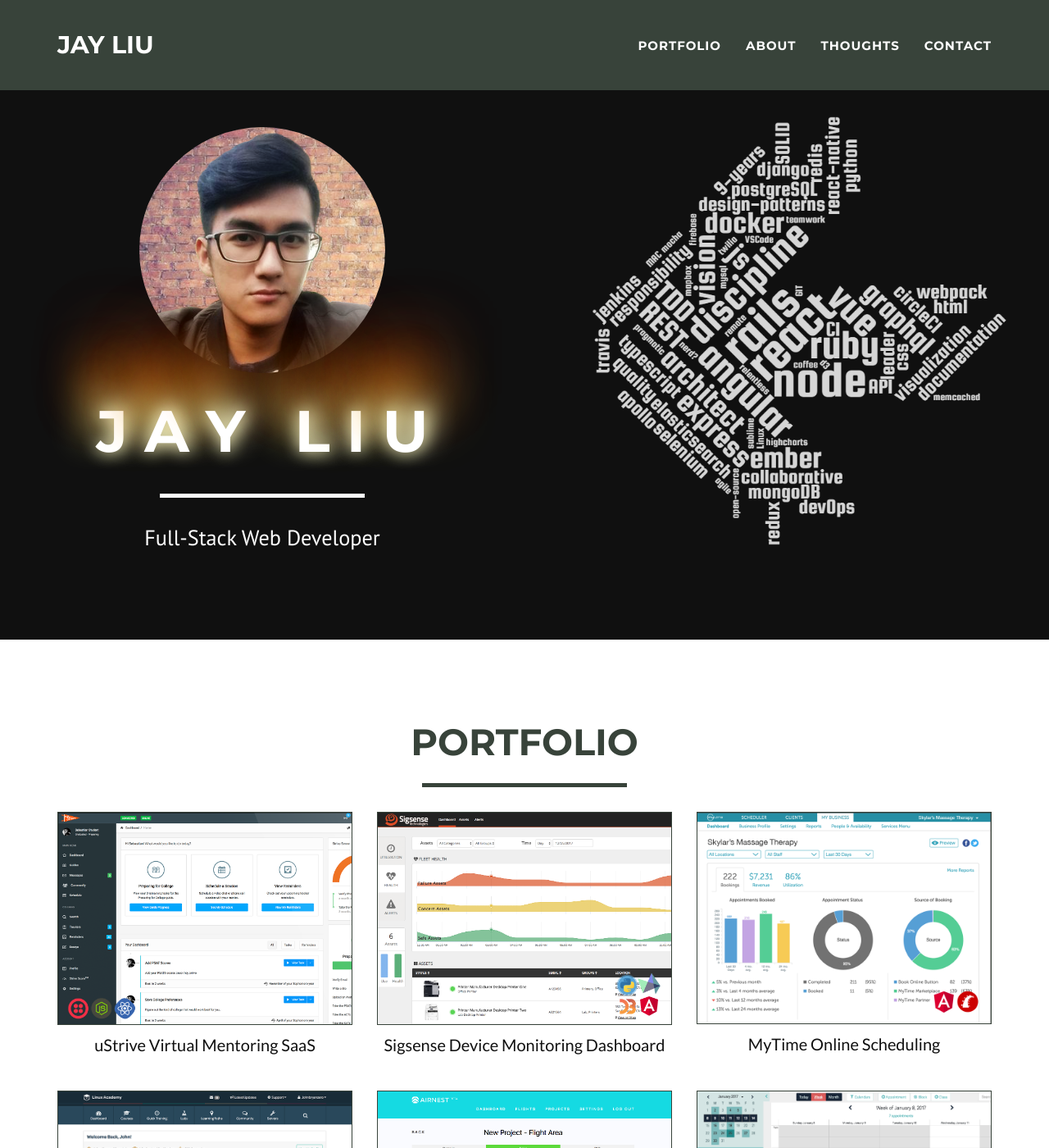
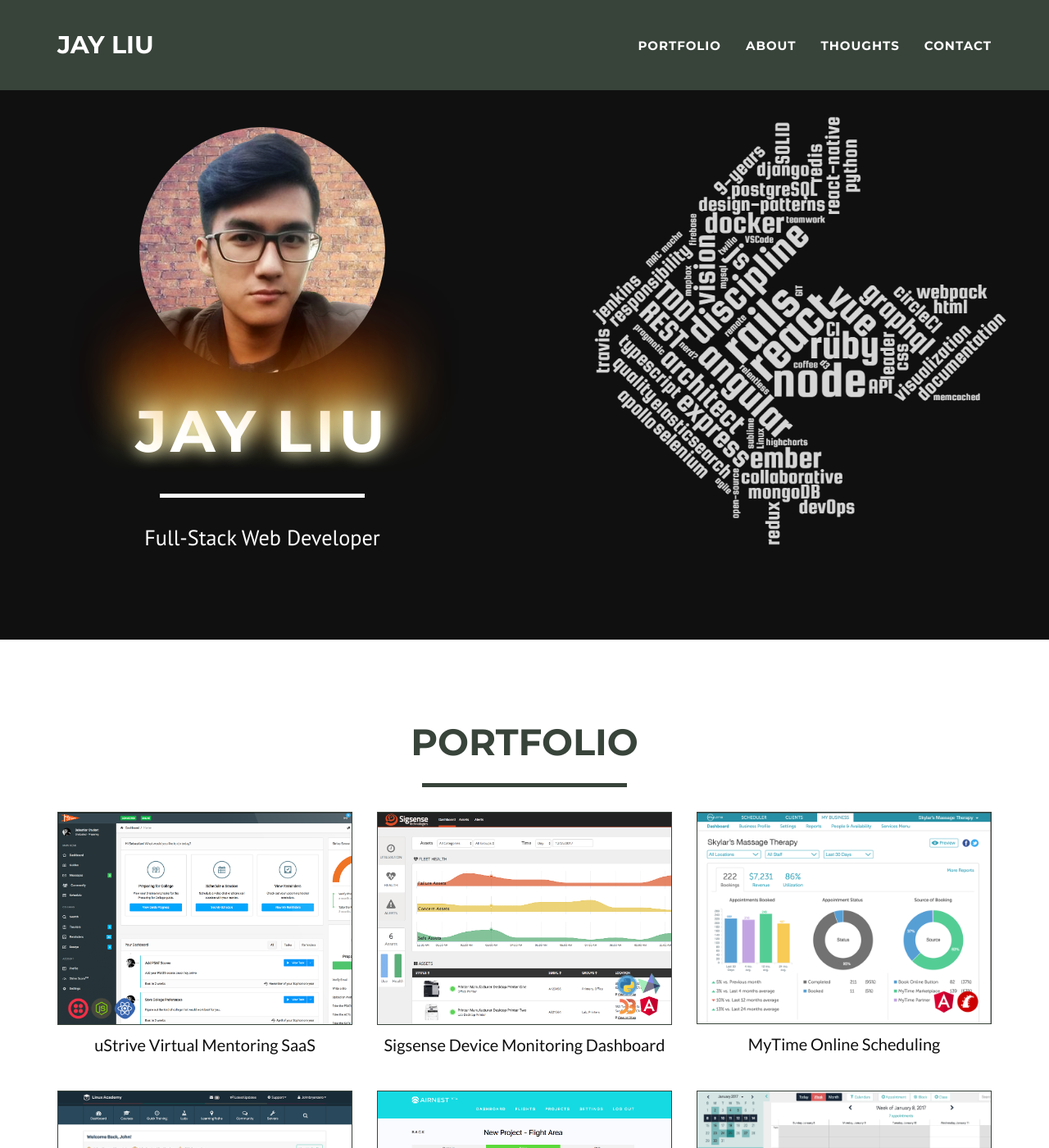
Before and after one commit to j-liu-dev/j-liu-dev.github.io, a Jekyll site: the page built from index.html, in a window 1280 px wide and 1400 px high. Shown: the whole window at 82% size. Built offline with Jekyll 4.4.1, drawn with Linux system fonts in a browser that asks for light colours.

Commit message:
name on fire - final

```diff
--- a/_includes/css/main.css
+++ b/_includes/css/main.css
@@ -104,6 +104,7 @@
 }
 
 .fire {
+  letter-spacing: 5px;
   animation: animation 1s ease-in-out infinite alternate;
   -moz-animation: animation 1s ease-in-out infinite alternate;
   -webkit-animation: animation 1s ease-in-out infinite alternate;
@@ -111,6 +112,7 @@
 }
 
 .burn {
+  letter-spacing: 5px;
   animation: animation .65s ease-in-out infinite alternate;
   -moz-animation: animation .65s ease-in-out infinite alternate;
   -webkit-animation: animation .65s ease-in-out infinite alternate;
```
Also changed, not shown: _includes/header.html (+1 -7 lines).
